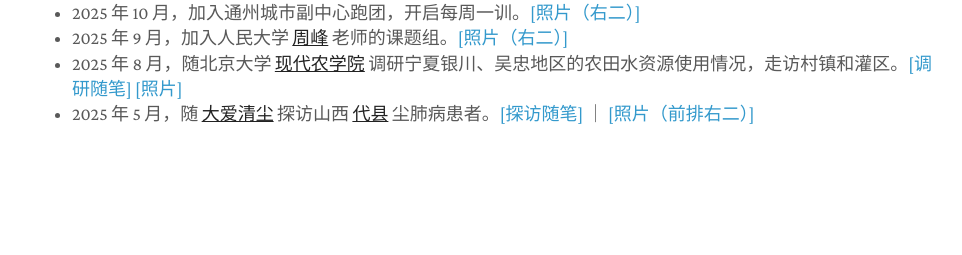
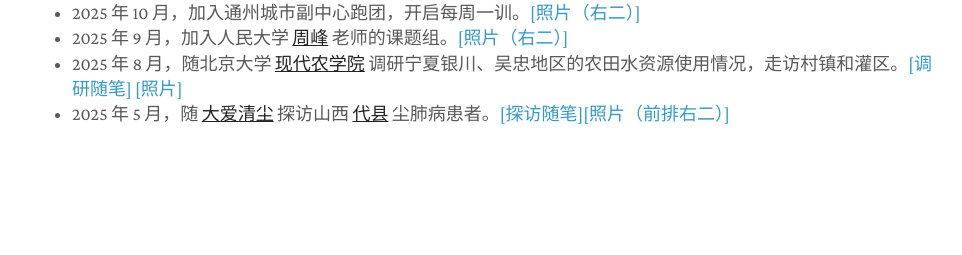
Before and after one commit to zhangming4153/zhangming4153.github.io, a Jekyll site: the page built from index.md, in a window 1280 px wide. Shown: the part 970-1225 px from the top of the page, without its empty margins (158-1120 px from the left). Built offline with Jekyll 4.4.1, drawn with Linux system fonts in a browser that asks for light colours; a style sheet for code colours, icons or effects is not loaded.

```diff
--- a/index.md
+++ b/index.md
@@ -15,4 +15,4 @@ title: 章明
 - 2025 年 10 月，加入通州城市副中心跑团，开启每周一训。[[照片（右二）]](/assets/tongz_group.png)
 - 2025 年 9 月，加入人民大学 <a href="https://zhoufeng6288.github.io"><strong><u>周峰</u></strong></a> 老师的课题组。[[照片（右二）]](/assets/people_0912.jpg)
 - 2025 年 8 月，随北京大学 <a href="https://www.saas.pku.edu.cn"><strong><u>现代农学院</u></strong></a> 调研宁夏银川、吴忠地区的农田水资源使用情况，走访村镇和灌区。[[调研随笔]](/assets/Ningxia.pdf) [[照片]](/assets/ningxia_me_0820.jpg)
-- 2025 年 5 月，随 <a href="https://daqc.org.cn"><strong><u>大爱清尘</u></strong></a> 探访山西 <a href = "https://baike.baidu.com/item/代县/1178294"><strong><u>代县</u></strong></a> 尘肺病患者。[[探访随笔]](/assets/Shanxi.pdf) ｜ [[照片（前排右二）]](/assets/daai_202505.jpg)
+- 2025 年 5 月，随 <a href="https://daqc.org.cn"><strong><u>大爱清尘</u></strong></a> 探访山西 <a href = "https://baike.baidu.com/item/代县/1178294"><strong><u>代县</u></strong></a> 尘肺病患者。[[探访随笔]](/assets/Shanxi.pdf)[[照片（前排右二）]](/assets/daai_202505.jpg)
```
